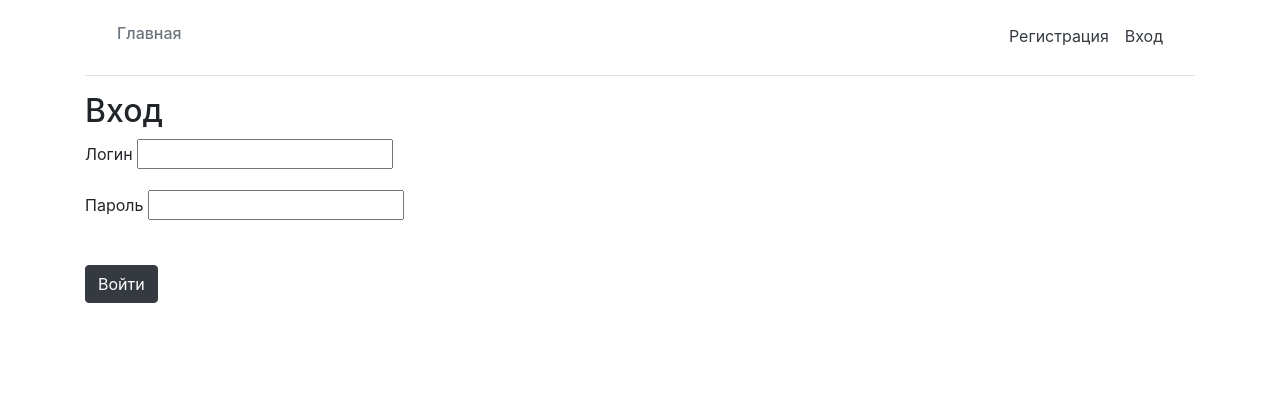
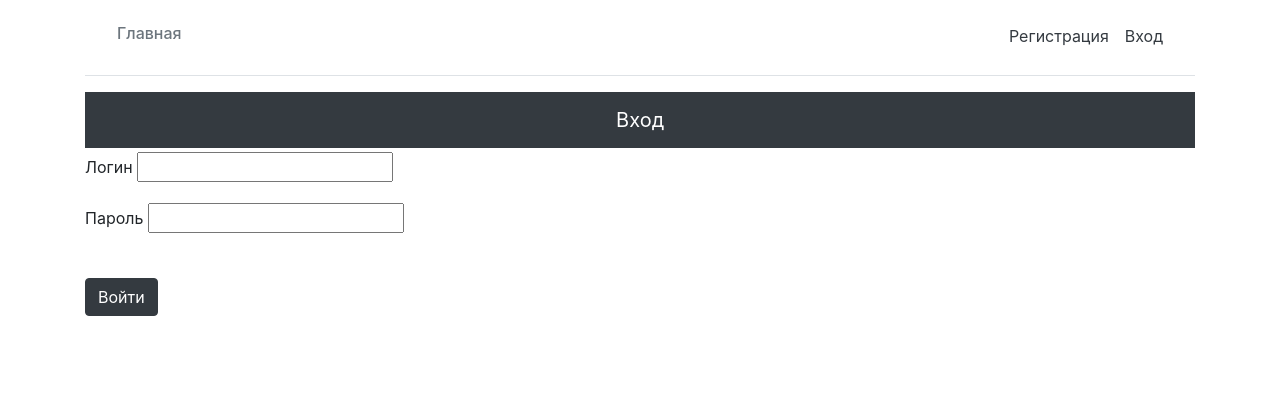
Before and after one commit to TuranovDanil/pWeek2, a Django app: template forum/main/templates/main/login.html in a window 1280 px wide. Shown: the top 420 px of the page. Run offline with Django 3.2, Linux system fonts and the light colour scheme; the template is opened without the code that fills it, so the values that code supplies are empty, except form fields; tables that the repository leaves empty hold one stand-in row (values such as "Sample post"); form fields are guessed from the names that the template uses; some libraries are stand-ins or nearby versions.

Commit message:
интегрировал страницу входа

```diff
--- a/forum/main/templates/main/login.html
+++ b/forum/main/templates/main/login.html
@@ -6,7 +6,7 @@
 {% block title %} Вход {% endblock %}
 
 {% block content %}
-   <h2>Вход</h2>
+   <h5 class="p-3 mb-1 font-weight-normal bg-dark text-white text-center">Вход</h5>
    {% if user.is_authenticated %}
        <p>Вы уже выполнили вход.</p>
    {% else %}
```
